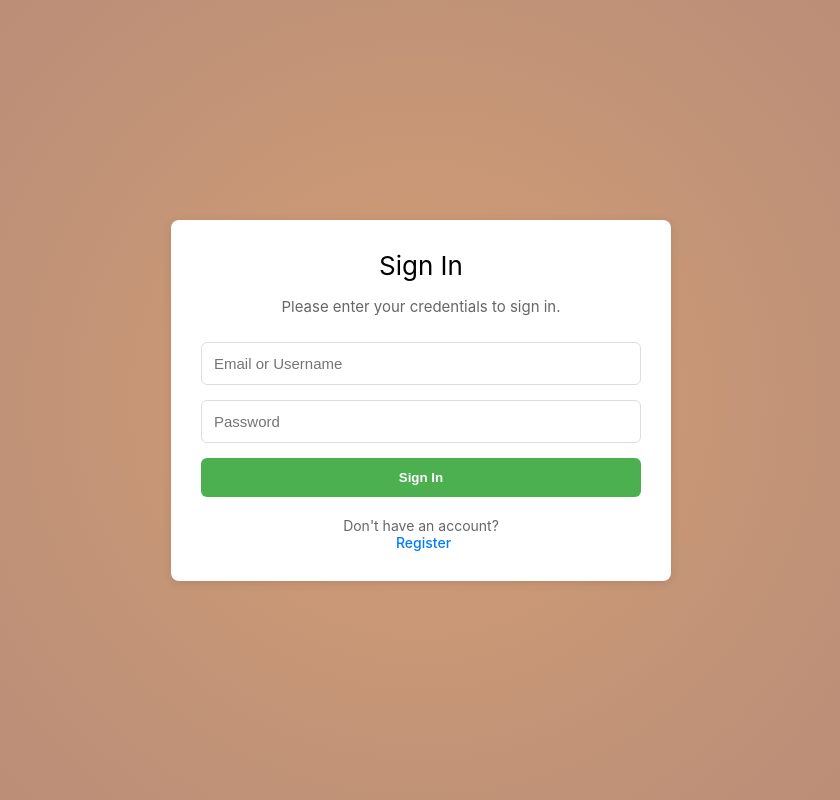
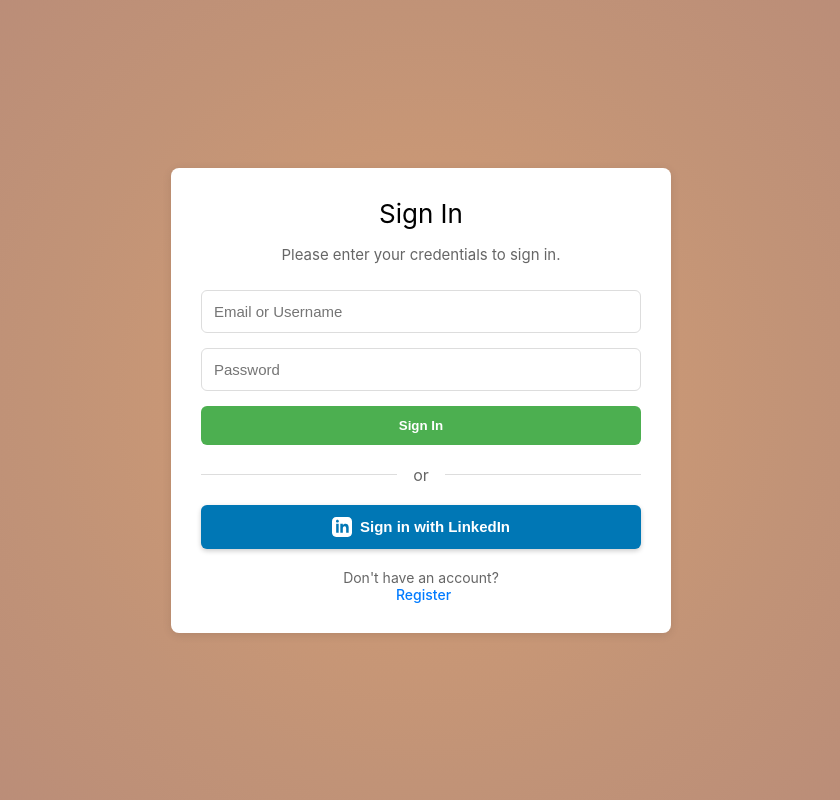
Before and after one commit to rup-rabh/alum-connect, a React (Create React App) app in the folder frontend/: page /signin in a window 1280 px wide. Shown: the whole page, without its empty margins (219-1059 px from the left). Built offline with nearby package versions, Linux system fonts and the light colour scheme; a web font is replaced by a local one.

Commit message:
added LinkedIn signin option in frontend

```diff
--- a/frontend/package.json
+++ b/frontend/package.json
@@ -8,6 +8,7 @@
     "cra-template": "1.2.0",
     "font-awesome": "^4.7.0",
     "icons": "^1.0.0",
+    "lucide-react": "^0.476.0",
     "react": "^18.3.1",
     "react-dom": "^18.3.1",
     "react-router-dom": "^6.26.0",
--- a/frontend/src/App.js
+++ b/frontend/src/App.js
@@ -4,6 +4,7 @@ import HomeScreen from "./screens/HomeScreen";
 import NavBar from "./screens/NavBar";
 import SignIn from "./components/signin";
 import SignUp from "./components/signup";
+import LinkedInCallback from "./components/LinkedInCallback";
 import "./App.css";
 
 
@@ -15,6 +16,7 @@ function App() {
         <Route path="/" element={<HomeScreen />} />
         {/* <Route path="/Home" element={<HomeScreen />} /> */}
         <Route path="/signin" element={<SignIn />} />
+        <Route path="/linkedin/callback" element={<LinkedInCallback />} />
         <Route path="/register" element={<SignUp />} />
       </Routes>
     </Router>
--- /dev/null
+++ b/frontend/src/components/LinkedInCallback.jsx
@@ -0,0 +1,23 @@
+import { useEffect } from "react";
+import { useNavigate } from "react-router-dom";
+
+const LinkedInCallback = () => {
+    const navigate = useNavigate();
+
+    useEffect(() => {
+        const params = new URLSearchParams(window.location.search);
+        const token = params.get("token");
+
+        if (token) {
+            // Store token in localStorage
+            localStorage.setItem("token", token);
+            navigate("/"); // Redirect to landing page
+        } else {
+            navigate("/"); // Redirect to sign-in if no token
+        }
+    }, [navigate]);
+
+    return <div>Redirecting...</div>;
+};
+
+export default LinkedInCallback;
--- a/frontend/src/components/signcard.css
+++ b/frontend/src/components/signcard.css
@@ -31,7 +31,7 @@
   width: 70%;
   max-width: 500px;
   min-width: 300px;
-  margin: 0 auto; /* Center the card */
+  margin: 0 auto;
 }
 
 .signcard form {
@@ -120,6 +120,58 @@
   animation: dash 1.5s ease-in-out infinite;
 }
 
+/* New CSS for divider and LinkedIn button */
+.divider {
+  display: flex;
+  align-items: center;
+  text-align: center;
+  color: #666;
+  margin: 20px 0;
+}
+
+.divider::before,
+.divider::after {
+  content: '';
+  flex: 1;
+  border-bottom: 1px solid #ddd;
+}
+
+.divider:not(:empty)::before {
+  margin-right: 16px;
+}
+
+.divider:not(:empty)::after {
+  margin-left: 16px;
+}
+
+.linkedin-button {
+  display: flex;
+  align-items: center;
+  justify-content: center;
+  gap: 8px;
+  width: 100%;
+  padding: 12px;
+  background-color: #0077b5;
+  color: white;
+  font-weight: 600;
+  font-size: 15px;
+  border: none;
+  border-radius: 6px;
+  cursor: pointer;
+  transition: background-color 0.3s ease;
+  box-shadow: 0 2px 5px rgba(0, 0, 0, 0.2);
+  margin-top: 10px;
+}
+
+.linkedin-button:hover {
+  background-color: #005582;
+}
+
+.linkedin-button img {
+  width: 20px;
+  height: 20px;
+}
+
 @keyframes rotate {
   100% {
     transform: rotate(360deg);
--- a/frontend/src/components/signcard.jsx
+++ b/frontend/src/components/signcard.jsx
@@ -10,6 +10,8 @@ export function SignCard({
   to,
   onSubmit,
   isLoading,
+  isLinkedIn=false,
+  handleLinkedInSignIn={}
 }) {
   return (
     <div className="signcard-container">
@@ -17,7 +19,7 @@ export function SignCard({
         <div className="signcard-heading">{heading}</div>
         <div className="signcard-about">{about}</div>
         <form onSubmit={onSubmit}>
-          {children} {/* Inputs injected here */}
+          {children}
           <button
             type="submit"
             className="signcard-button"
@@ -41,6 +43,25 @@ export function SignCard({
             )}
           </button>
         </form>
+
+        {isLinkedIn && (
+          <>
+            <div className="divider">or</div>
+            <button className="linkedin-button" onClick={handleLinkedInSignIn}>
+              <svg
+                xmlns="http://www.w3.org/2000/svg"
+                viewBox="0 0 24 24"
+                width="20"
+                height="20"
+                fill="currentColor"
+              >
+                <path d="M19 0h-14c-2.76 0-5 2.24-5 5v14c0 2.76 2.24 5 5 5h14c2.76 0 5-2.24 5-5v-14c0-2.76-2.24-5-5-5zm-11 19h-3v-11h3v11zm-1.5-12.26c-.97 0-1.75-.79-1.75-1.76s.78-1.76 1.75-1.76 1.76.79 1.76 1.76-.79 1.76-1.76 1.76zm13.5 12.26h-3v-5.6c0-3.36-4-3.11-4 0v5.6h-3v-11h3v1.76c1.39-2.58 7-2.77 7 2.47v6.77z" />
+              </svg>
+              Sign in with LinkedIn
+            </button>
+          </>
+        )}
+
         <div className="signcard-link-container">
           <div>{linkText}</div>
           <a href={to} className="signcard-link">
--- a/frontend/src/components/signin.jsx
+++ b/frontend/src/components/signin.jsx
@@ -6,26 +6,26 @@ import { useState } from "react";
 import axios from "axios";
 
 const SignIn = () => {
-
   const [email, setEmail] = useState("");
   const [password, setPassword] = useState("");
-  const [isLoading,setLoading]=useState(false)
+  const [isLoading, setLoading] = useState(false);
 
   const navigate = useNavigate();
 
   const handleSignInClick = async (event) => {
     event.preventDefault();
-    setLoading((isLoading)=>true)
-    const response = await axios.post(
-      "http://localhost:3000/api/auth/signin",
-      {
-        email,
-        password,
-      }
-    );
+    setLoading((isLoading) => true);
+    const response = await axios.post("http://localhost:3000/api/auth/signin", {
+      email,
+      password,
+    });
     console.log(response.data.message);
-    localStorage.setItem("token",response.data.token)
+    localStorage.setItem("token", response.data.token);
     navigate("/");
+  };
+
+  const handleLinkedInSignIn = () => {
+    window.location.href = "http://localhost:3000/api/auth/linkedin";
   };
 
   return (
@@ -39,20 +39,22 @@ const SignIn = () => {
         to="/register"
         onSubmit={handleSignInClick}
         isLoading={isLoading}
+        isLinkedIn={true}
+        handleLinkedInSignIn={handleLinkedInSignIn}
       >
         <input
           type="text"
           placeholder="Email or Username"
           className="signcard-input"
           required
-          onChange={(event)=>setEmail((email)=>event.target.value)}
+          onChange={(event) => setEmail((email) => event.target.value)}
         />
         <input
           type="password"
           placeholder="Password"
           className="signcard-input"
           required
-          onChange={(event)=>setPassword((password)=>event.target.value)}
+          onChange={(event) => setPassword((password) => event.target.value)}
         />
       </SignCard>
     </div>
```
Also changed, not shown: 1 other file (tests, documents, lock files or other folders).
